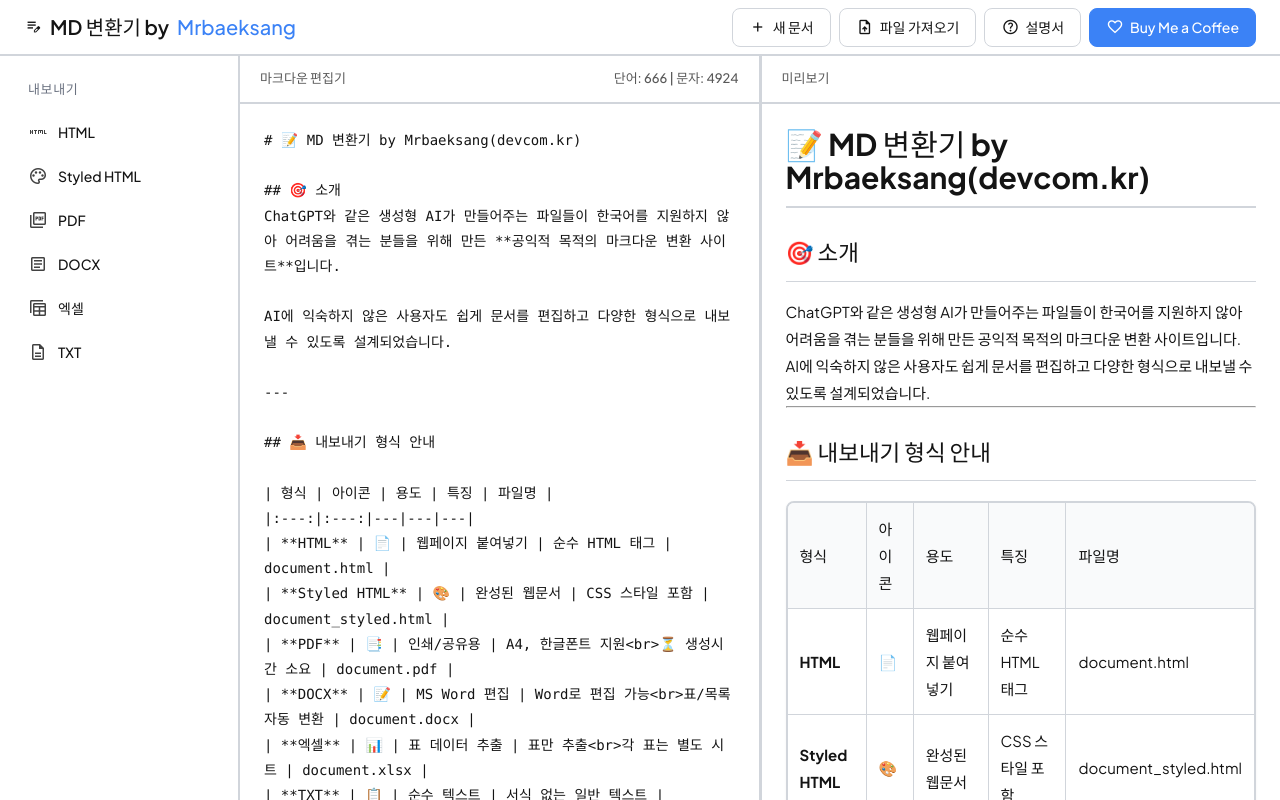
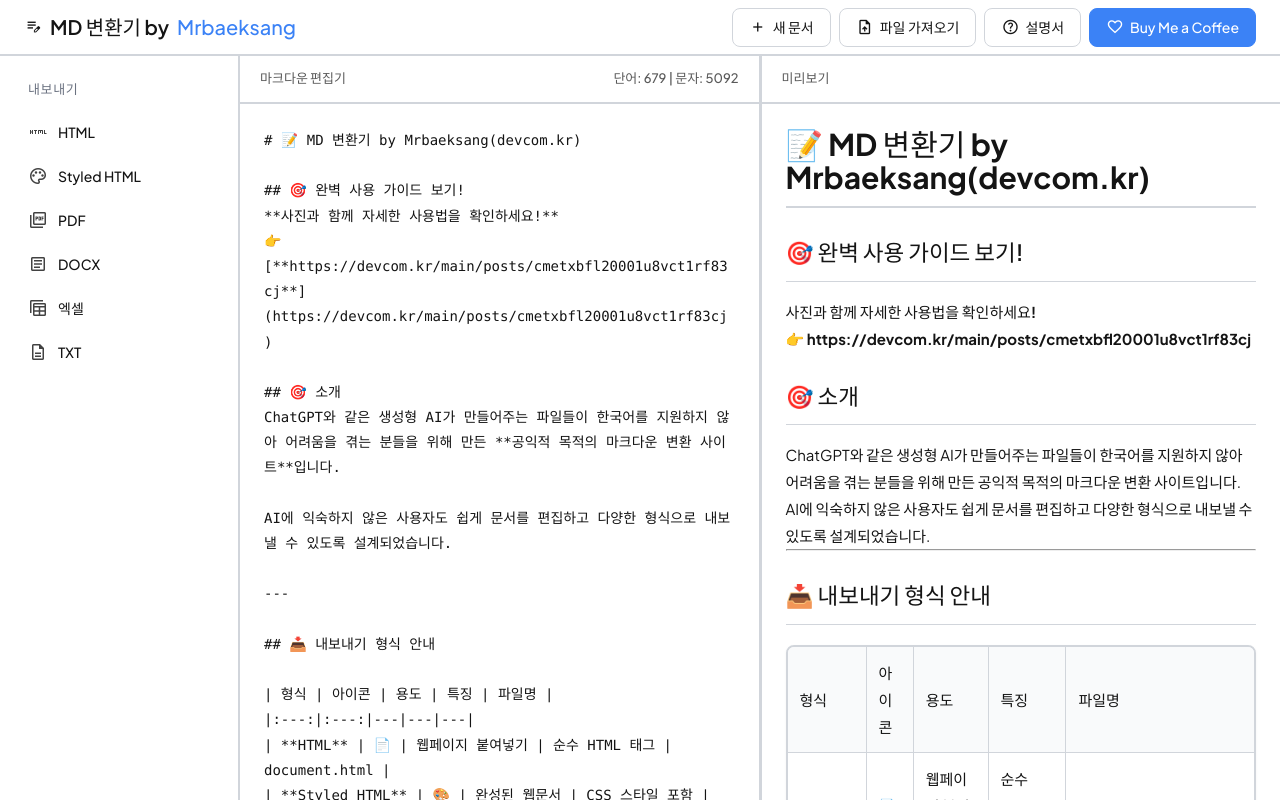
Before and after one commit to Mrbaeksang/md-converter-korean, a React (Vite) app: page / in a window 1280 px wide. Shown: the top 800 px of the page. Built offline with nearby package versions, Linux system fonts and the light colour scheme; a web font is replaced by a local one.

Commit message:
feat: 설명서에 완벽 사용 가이드 링크 추가

```diff
--- a/src/App.tsx
+++ b/src/App.tsx
@@ -91,6 +91,10 @@ function App() {
 
   const showGuide = () => {
     const guideContent = `# 📝 MD 변환기 by Mrbaeksang(devcom.kr)
+
+## 🎯 완벽 사용 가이드 보기!
+**사진과 함께 자세한 사용법을 확인하세요!**
+👉 [**https://devcom.kr/main/posts/cmetxbfl20001u8vct1rf83cj**](https://devcom.kr/main/posts/cmetxbfl20001u8vct1rf83cj)
 
 ## 🎯 소개
 ChatGPT와 같은 생성형 AI가 만들어주는 파일들이 한국어를 지원하지 않아 어려움을 겪는 분들을 위해 만든 **공익적 목적의 마크다운 변환 사이트**입니다.
```
